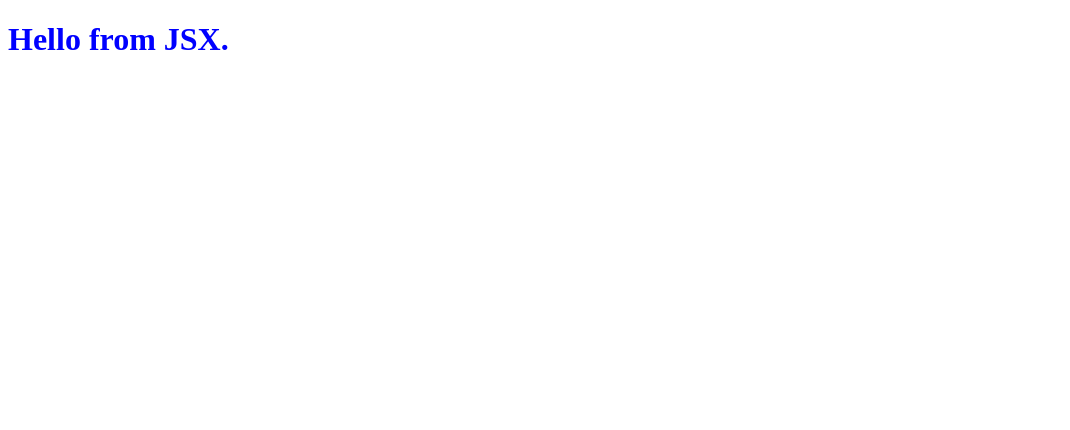
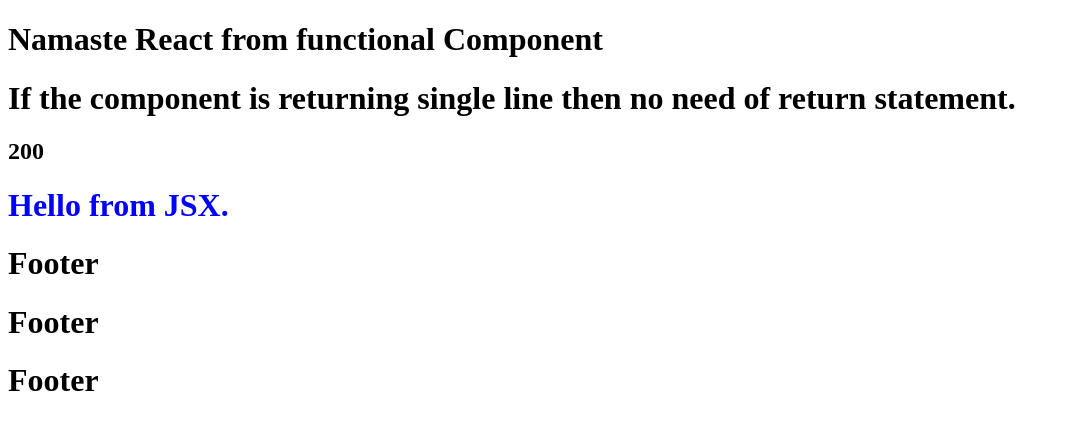
Before and after one commit to ifthikar-ali/Namaste-React, a React (Vite) app: page / in a window 1280 px wide. Shown: the top 430 px of the page, without its empty margins (0-1070 px from the left). Built offline with nearby package versions, Linux system fonts and the light colour scheme.

Commit message:
feat: component and component composition

```diff
--- a/App.js
+++ b/App.js
@@ -6,6 +6,33 @@
 
 // React Component
 // Class based Component - OLD
-// Functional Component - NEW
+// Functional Component - NEW (Some function which return some peices of JSX code or bunch of React element)
+// For writiing functional component, we can use normal function and as well as arrow function
+const HeadingComponent = function () {
+  return <h1>Namaste React from functional Component</h1>;
+};
+const FooterComponent = () => <h1>Footer</h1>;
+// Component Composition is bunding one component into another compentent.
+const BodyComponent = () => (
+  <div>
+    <HeadingComponent />
+    {/* Adding react element in react component */}
+    <h1>
+      If the component is returning single line then no need of return
+      statement.
+    </h1>
+    <h2>{100 + 100}</h2>
+    {jsxHeading}
+
+    {/* All the way are same in calling functional component */}
+    {FooterComponent()}
+    <FooterComponent />
+    <FooterComponent></FooterComponent>
+  </div>
+);
+
 const reactRoot = ReactDOM.createRoot(document.getElementById("react-root"));
-reactRoot.render(jsxHeading);
+// Rendering the React Element
+// reactRoot.render(jsxHeading);
+// Redning the React component
+reactRoot.render(<BodyComponent />);
```
